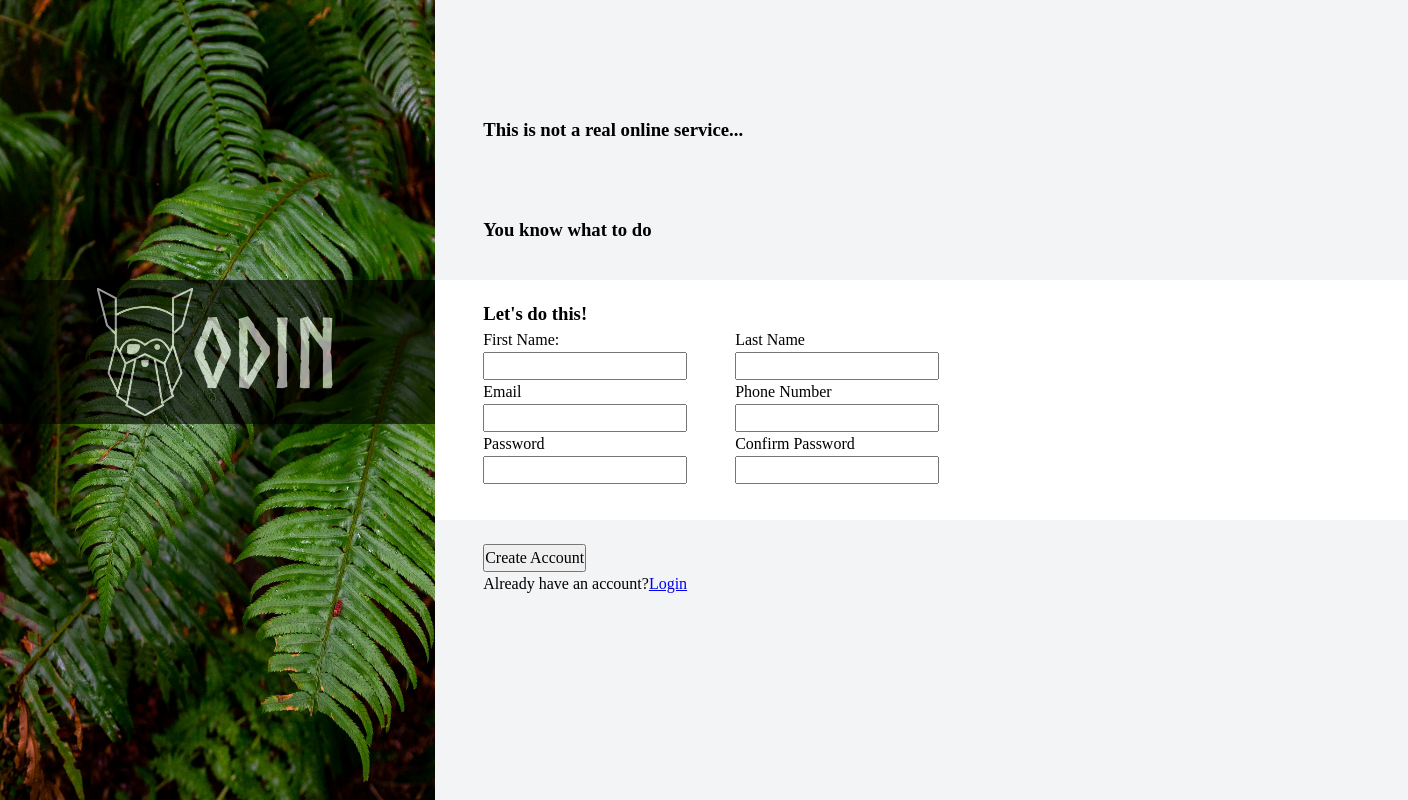
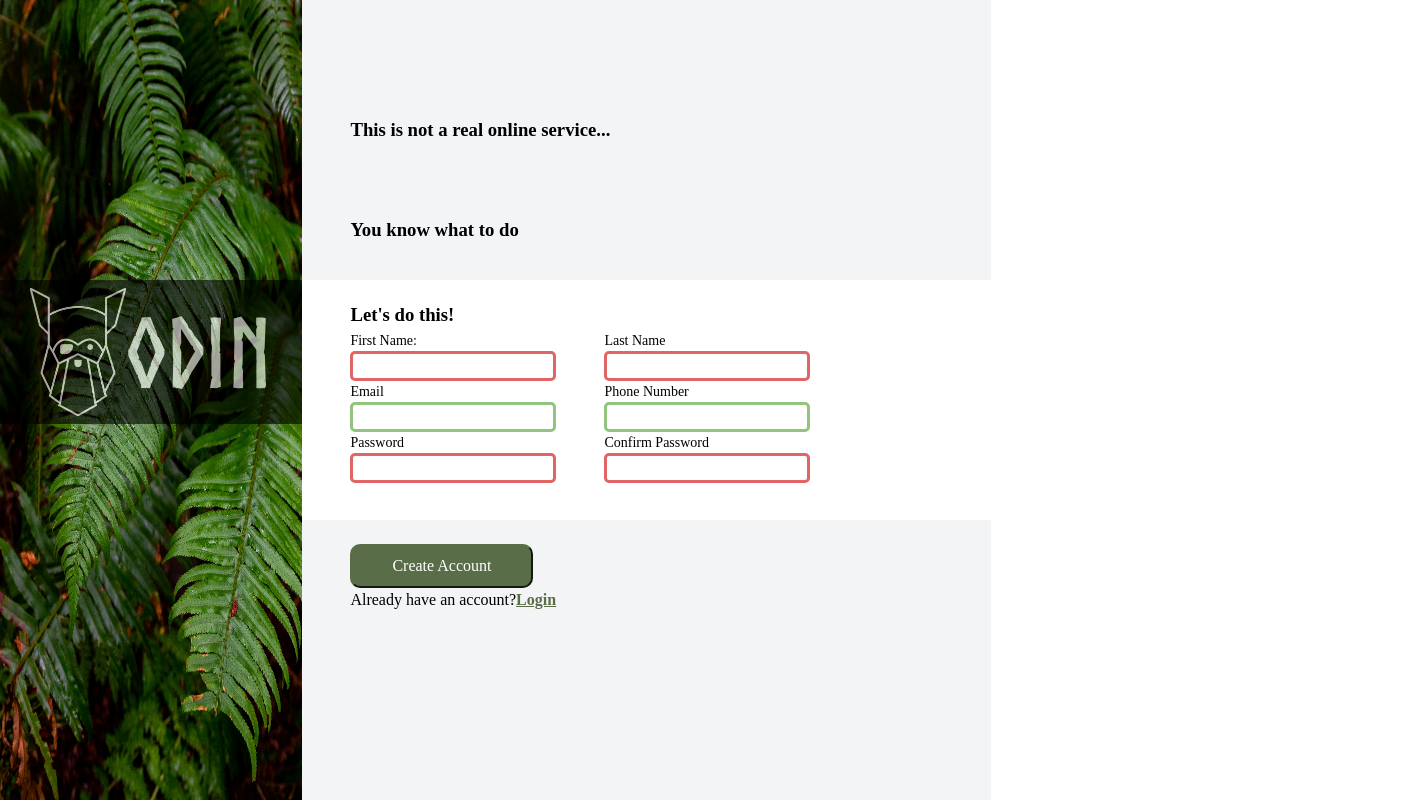
Before and after one commit to brodybrand/odin-sign-up-form, a plain HTML site: page index.html in a window 1280 px wide. Shown: the whole page, 1408 px wide, since content can reach past the window. Drawn offline with Linux system fonts and the light colour scheme.

Commit message:
feat: update styles.css

```diff
--- a/style.css
+++ b/style.css
@@ -82,17 +82,17 @@
 }
 
 #odin-logo{
-    height: 8em;
+    height: 8rem;
 }
 
 #logo-text {
     font-family: "norse-bold";
-    font-size: 6em;
+    font-size: 6rem;
 }
 
 #sign-up-form {
     height: 100vh;
-    width: 76vw;
+    width: 100%;
 }
 
 #header, #footer {
@@ -105,7 +105,8 @@
     flex-direction: column;
     justify-content: space-around;
     align-items: baseline;
-    padding: 5rem 0 0 3rem;
+    padding: 5rem 5rem 0 3rem;
+    width: 100%
 }
 
 #input-form {
@@ -142,3 +143,43 @@ label {
     padding: 1.5rem 0 0 3rem;
     align-items: start;
 }
+
+label {
+    font-size: 14px;
+    margin: 0px !important;
+}
+
+input {
+    font-size: 16px;
+    border: solid #E5E7EB;
+    border-radius: 5px;
+}
+
+input:required {
+    border-color: var(--required-border-clr);
+}
+
+input:valid {
+    border: solid var(--valid-input-clr);
+}
+
+input:invalid {
+    border-color: var(--invalid-input-clr);
+}
+
+input:focus {
+    box-shadow: 0px 3px 15px rgba(0,0,0,0.2);
+}
+
+button {
+    color: #FFFFFF;
+    background-color: var(--main-clr);
+    border-color: var(--main-clr);
+    border-radius: 10px;
+    padding: .5rem 2.5rem;
+}
+
+a {
+    color: var(--main-clr);
+    font-weight:700;
+}
```
